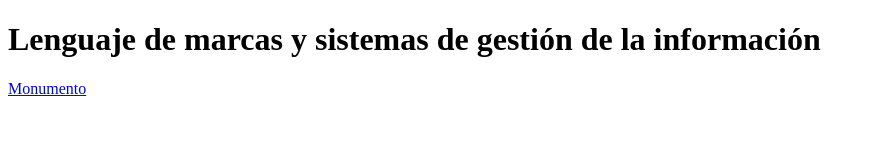
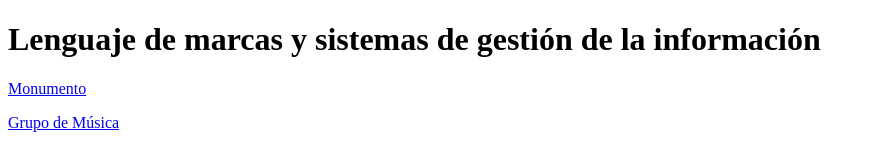
Before and after one commit to alej-san/alej-san.github.io, a plain HTML site: page index.html in a window 1280 px wide. Shown: the whole page, without its empty margins (0-875 px from the left). Drawn offline with Linux system fonts and the light colour scheme.

Commit message:
Update index.html

```diff
--- a/index.html
+++ b/index.html
@@ -5,5 +5,6 @@
 <body>
   <h1>Lenguaje de marcas y sistemas de gestión de la información</h1>
   <p><a href="monumento/index.html">Monumento</a></p>
+  <p><a href="/grupo%20de%20musica/Grupo%20de%20música.html">Grupo de Música</a></p>
 </body>
 </html>
```
